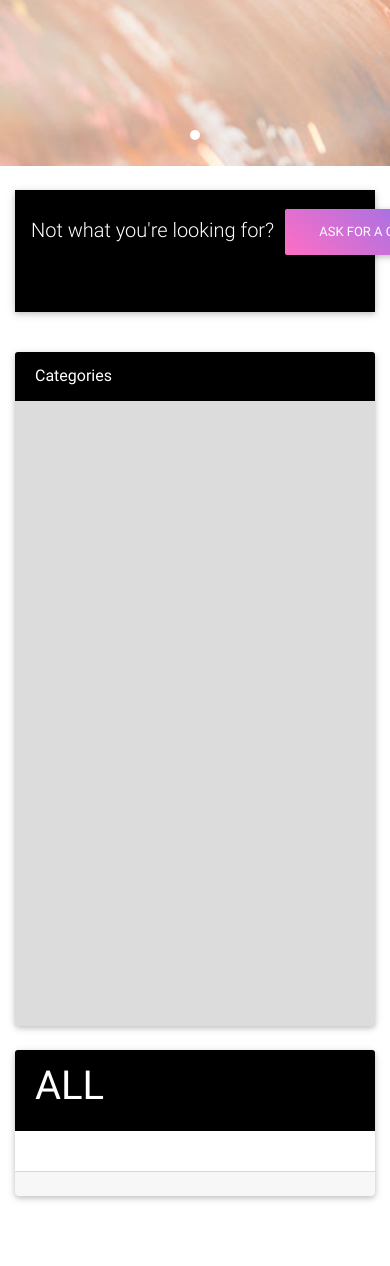
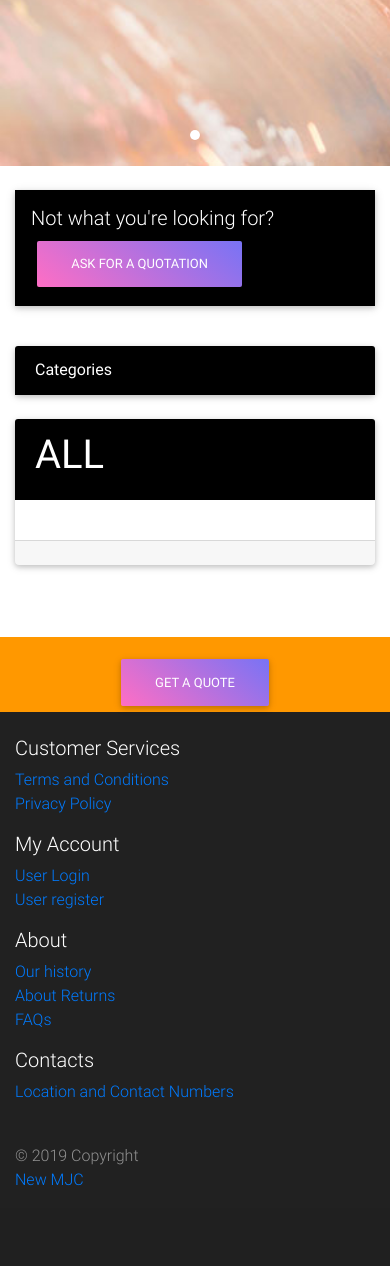
Before and after one commit to fgabrielph/thesis, a Laravel app: template resources/views/site/pages/shop.blade.php in a window 390 px wide; the page is wider, and only the part inside the window is pictured. Shown: the part 678-1944 px from the top of that part. After the commit the page ends 1864 px from the top of that part, so only its background shows below. Run offline with Laravel 12, Linux system fonts and the light colour scheme; the template is opened without the code that fills it, so the values that code supplies are empty; some libraries are stand-ins or nearby versions.

Commit message:
feat(shop): show prices and fix mobile layout
- show price and stock on shop and category cards
- stack the quotation CTA so the bar no longer overflows at 390px
- cap the category list height instead of reserving 625px
- use the same "Stocks" label in the buy modal

```diff
--- a/resources/views/site/pages/shop.blade.php
+++ b/resources/views/site/pages/shop.blade.php
@@ -51,7 +51,8 @@
 
         .scrollbar {
             overflow-y: scroll;
-            height: 625px;
+            height: auto;
+            max-height: 625px;
             background-color: gainsboro;
         }
 
@@ -77,36 +78,17 @@
     <div class="container">
         <!--Navbar-->
         <nav class="navbar navbar-expand-lg black lighten-3 mt-3 mb-3 white-text">
-            <!-- Navbar brand -->
-            <span class="navbar-brand"
-                >Not what you're looking for?
-                <a class="btn purple-gradient waves-effect waves-light" href="{{route('site.inquire')}}" role="button"
+            <span
+                class="navbar-brand text-wrap d-flex flex-column flex-md-row align-items-start align-items-md-center"
+            >
+                Not what you're looking for?
+                <a
+                    class="btn purple-gradient waves-effect waves-light mt-2 mt-md-0 ml-md-3"
+                    href="{{route('site.inquire')}}"
+                    role="button"
                     >Ask for a Quotation</a
-                ></span
-            >
-
-            <!-- Collapse button -->
-            <button
-                class="navbar-toggler"
-                type="button"
-                data-toggle="collapse"
-                data-target="#basicExampleNav"
-                aria-controls="basicExampleNav"
-                aria-expanded="false"
-                aria-label="Toggle navigation"
-            >
-                <span class="navbar-toggler-icon"></span>
-            </button>
-
-            <!-- Collapsible content -->
-            <div class="collapse navbar-collapse" id="basicExampleNav">
-                {{--                <form class="form-inline">--}}
-                {{--                    <div class="md-form my-0">--}}
-                {{--                        <input class="form-control mr-sm-2 white-text" type="text" placeholder="Search" aria-label="Search">--}}
-                {{--                    </div>--}}
-                {{--                </form>--}}
-            </div>
-            <!-- Collapsible content -->
+                >
+            </span>
         </nav>
         <!--/.Navbar-->
 
@@ -199,6 +181,12 @@
                                                 alt=""
                                                 width="100%"
                                             />
+                                            <div class="mt-2">
+                                                <strong class="product-price d-block"
+                                                    >₱ {{number_format($item->price_stocks, 2)}}</strong
+                                                >
+                                                <small class="text-muted d-block">Stocks: {{$item->stocks}}</small>
+                                            </div>
                                         </div>
                                         <div class="card-footer">
                                             <div class="float-right">
@@ -253,7 +241,7 @@
                                                         ₱ {{number_format($item->price_stocks, 2)}}
                                                     </h3>
                                                     <p>{{$item->description}}</p>
-                                                    Remaining:
+                                                    Stocks:
                                                     <div class="text-info">{{$item->stocks}}</div>
                                                     <br />
                                                 </div>
```
Also changed, not shown: resources/views/site/pages/category.blade.php (+18 -30 lines).
